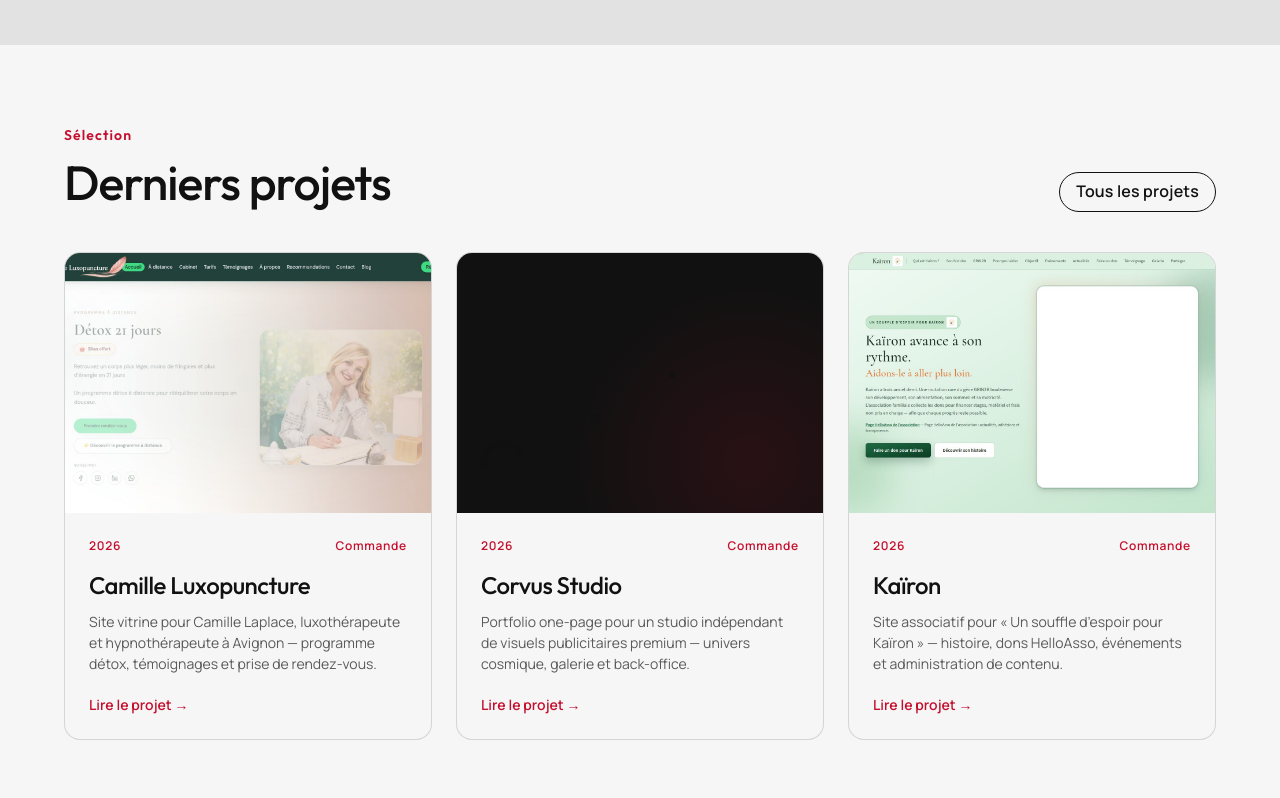
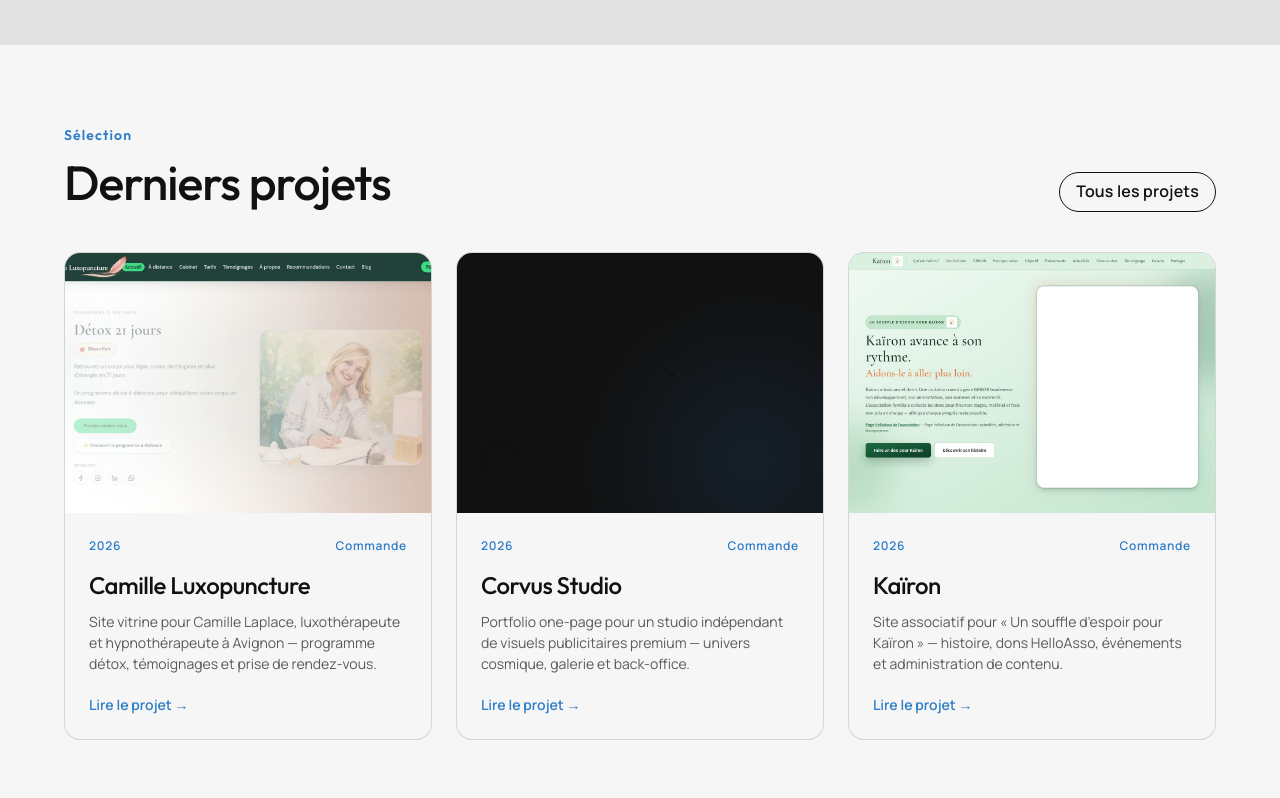
Before and after one commit to ThibaultL24/Portfolio, a React (Vite) app: page / in a window 1280 px wide. Shown: the part 802-1600 px from the top of the page. Built offline with nearby package versions, Linux system fonts and the light colour scheme; a web font is replaced by a local one.

Commit message:
Match the accent to the new blue-shirt portrait
Swap the hero photo and move kickers, CTAs, and links from red to shirt blue.

Co-authored-by: Thibault Lenormand <ThibaultL24@users.noreply.github.com>

```diff
--- a/src/features/home/components/HeroSection.jsx
+++ b/src/features/home/components/HeroSection.jsx
@@ -158,7 +158,7 @@ const HeroSection = () => {
                 h="100%"
                 backgroundImage={`url(${profileImg})`}
                 backgroundSize="cover"
-                backgroundPosition="50% 12%"
+                backgroundPosition="50% 22%"
               />
             </Box>
           </Box>
--- a/src/index.css
+++ b/src/index.css
@@ -7,9 +7,9 @@
   --night: #111111;
   --paper: #e2e2e2;
   --white: #ffffff;
-  --cyan: #c4102e;
-  --cyan-bright: #e11d48;
-  --rust: #c45c3e;
+  --cyan: #2f7ec9;
+  --cyan-bright: #4a9ae6;
+  --rust: #2f7ec9;
   --font-title: "Syne", sans-serif;
   --font-subtitle: "Outfit", sans-serif;
   --font-body: "Manrope", system-ui, sans-serif;
@@ -29,8 +29,8 @@
   --night: #0a0a0a;
   --paper: #0a0a0a;
   --white: #161616;
-  --cyan: #ef4444;
-  --cyan-bright: #fb7185;
+  --cyan: #6eb4f0;
+  --cyan-bright: #8cc4f5;
   color-scheme: dark;
   color: var(--ink);
 }
@@ -68,7 +68,7 @@ a {
 }
 
 ::selection {
-  background: #c4102e;
+  background: #2f7ec9;
   color: #ffffff;
 }
 
--- a/src/shared/components/NeonBeamDivider.jsx
+++ b/src/shared/components/NeonBeamDivider.jsx
@@ -1,7 +1,7 @@
 // src/shared/components/NeonBeamDivider.jsx
 import { Box } from "@chakra-ui/react";
 
-const NeonBeamDivider = ({ height = "2px", color = "#c4102e", ...props }) => (
+const NeonBeamDivider = ({ height = "2px", color = "#2f7ec9", ...props }) => (
   <Box w="72px" h={height} bg={color} {...props} />
 );
 
--- a/src/shared/components/NeonBeamDividerVertical.jsx
+++ b/src/shared/components/NeonBeamDividerVertical.jsx
@@ -3,7 +3,7 @@ import { Box } from "@chakra-ui/react";
 
 const NeonBeamDividerVertical = ({
   width = "1px",
-  color = "#c4102e",
+  color = "#2f7ec9",
   ...props
 }) => (
   <Box position="relative" h="100%" w={width} overflow="hidden" {...props}>
--- a/src/shared/theme/constants.js
+++ b/src/shared/theme/constants.js
@@ -7,16 +7,16 @@ export const COLORS = {
   PAPER: "#e2e2e2",
   PARCHMENT: "#e2e2e2",
   PARCHMENT_MUTED: "#6b6b6b",
-  CYAN: "#c4102e",
-  CYAN_BRIGHT: "#e11d48",
-  MAGENTA: "#c4102e",
-  COPPER: "#c4102e",
-  COPPER_HOT: "#e11d48",
+  CYAN: "#2f7ec9",
+  CYAN_BRIGHT: "#4a9ae6",
+  MAGENTA: "#2f7ec9",
+  COPPER: "#2f7ec9",
+  COPPER_HOT: "#4a9ae6",
   MOSS: "#6b6b6b",
   TEXT_PRIMARY: "#111111",
   TEXT_SECONDARY: "#6b6b6b",
   BORDER: "rgba(17, 17, 17, 0.12)",
-  NEON: "#c4102e",
+  NEON: "#2f7ec9",
   NEON_GLOW: "none",
   NEON_GLOW_STRONG: "none",
   NEON_GLOW_WEAK: "none",
--- a/src/shared/theme/themeConfig.js
+++ b/src/shared/theme/themeConfig.js
@@ -14,10 +14,10 @@ export const themeConfig = (isOpenDyslexic) => ({
       "brand.muted": { default: "#6b6b6b", _dark: "rgba(242,242,242,0.62)" },
       "brand.line": { default: "rgba(17,17,17,0.14)", _dark: "rgba(255,255,255,0.14)" },
       "brand.nav": { default: "rgba(226,226,226,0.92)", _dark: "rgba(10,10,10,0.9)" },
-      "brand.cyan": { default: "#c4102e", _dark: "#ef4444" },
-      "brand.cyanBright": { default: "#e11d48", _dark: "#fb7185" },
+      "brand.cyan": { default: "#2f7ec9", _dark: "#6eb4f0" },
+      "brand.cyanBright": { default: "#4a9ae6", _dark: "#8cc4f5" },
       "brand.night": { default: "#111111", _dark: "#0a0a0a" },
-      "brand.copper": { default: "#c4102e", _dark: "#ef4444" },
+      "brand.copper": { default: "#2f7ec9", _dark: "#6eb4f0" },
       "brand.parchment": { default: "#e2e2e2", _dark: "#0a0a0a" },
     },
   },
--- a/src/shared/ui/ProjectCover.jsx
+++ b/src/shared/ui/ProjectCover.jsx
@@ -9,7 +9,7 @@ const ProjectCover = ({ title, accent = "#111111", motif = "orb" }) => {
       <Box
         position="absolute"
         inset="0"
-        background={`radial-gradient(circle at 30% 20%, ${accent}55, transparent 42%), radial-gradient(circle at 80% 80%, #c4102e22, transparent 50%)`}
+        background={`radial-gradient(circle at 30% 20%, ${accent}55, transparent 42%), radial-gradient(circle at 80% 80%, #2f7ec922, transparent 50%)`}
       />
       {motif === "orb" && (
         <Box
```
Also changed, not shown: src/assets/img/Thibault1.jpg.
